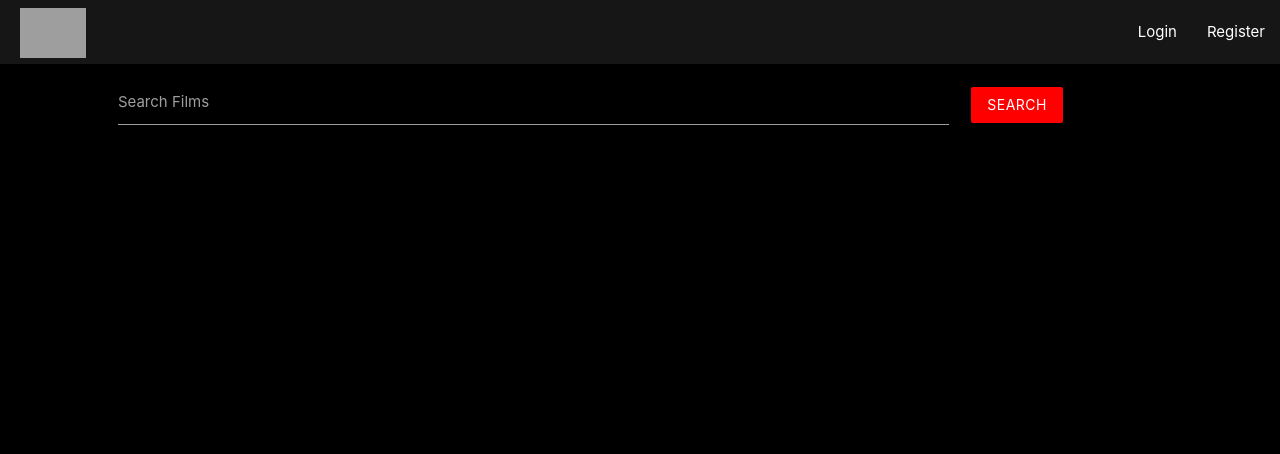
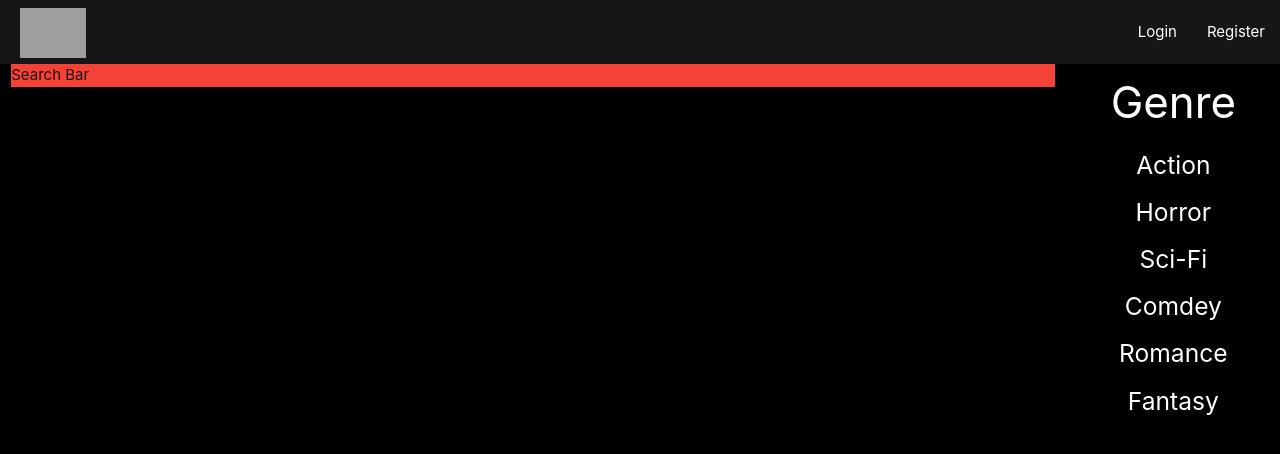
Before and after one commit to NickSpriggs/netbooks_milestone_3, a Flask app: page / in a window 1280 px wide. Shown: the top 454 px of the page. Run offline with Flask 2, Linux system fonts and the light colour scheme; data that the repository does not hold is empty; some libraries are stand-ins or nearby versions; grey boxes are pictures that could not be loaded.

Commit message:
Undid earlier changes

```diff
--- a/static/css/style.css
+++ b/static/css/style.css
@@ -15,11 +15,16 @@
     background-color: darkgreen;
 }
 
-.search-bar {
-    padding-left: 50px;
+.genre-bar {
+    color: white;
+    text-align: center;
 }
 
-.search-btn {
-    background-color: red;
-    margin-top: 23px;
+.genre-bar h3 {
+    margin-top: 15px;
+    margin-bottom: 25px;
 }
+
+.genre-bar h5 {
+    margin: 20px;
+}
--- a/templates/base_template.html
+++ b/templates/base_template.html
@@ -27,23 +27,6 @@
       </nav>
     </header>
 
-    <div class="row">
-      <form action="" method="post" class="col s12">
-          <div class="row">
-              <div class="col s1"></div>
-              <div class="input-field col s8">
-                  <input type="text" name="query" id="query" minlength="3" class="validate" required>
-                  <label for="query">Search Films</label>
-              </div>
-              <div class="col s1">
-                <button type="submit" class="search-btn btn">
-                  Search
-                </button>
-            </div>
-          </div>
-      </form>
-  </div>
-
     {% block content_block_A %}
     {% endblock %}
 
--- a/templates/get_films.html
+++ b/templates/get_films.html
@@ -3,11 +3,28 @@
 
 <section>
     <div class="row">
-        {% for film in films %}
-            <div class="poster col s2">
-                {{ film.title }}
-            </div>
-        {% endfor %}
+        <div class="col s10">
+            <section>
+                <div class="red">Search Bar</div>
+            </section>
+
+            {% for film in films %}
+                <div class="poster col s2">
+                    {{ film.title }}
+                </div>
+            {% endfor %}
+
+        </div>
+
+        <div class="genre-bar col s2">
+                <h3>Genre</h3>
+                <h5>Action</h5>
+                <h5>Horror</h5>
+                <h5>Sci-Fi</h5>
+                <h5>Comdey</h5>
+                <h5>Romance</h5>
+                <h5>Fantasy</h5>
+        </div>
     </div>
 </section>
 
```
